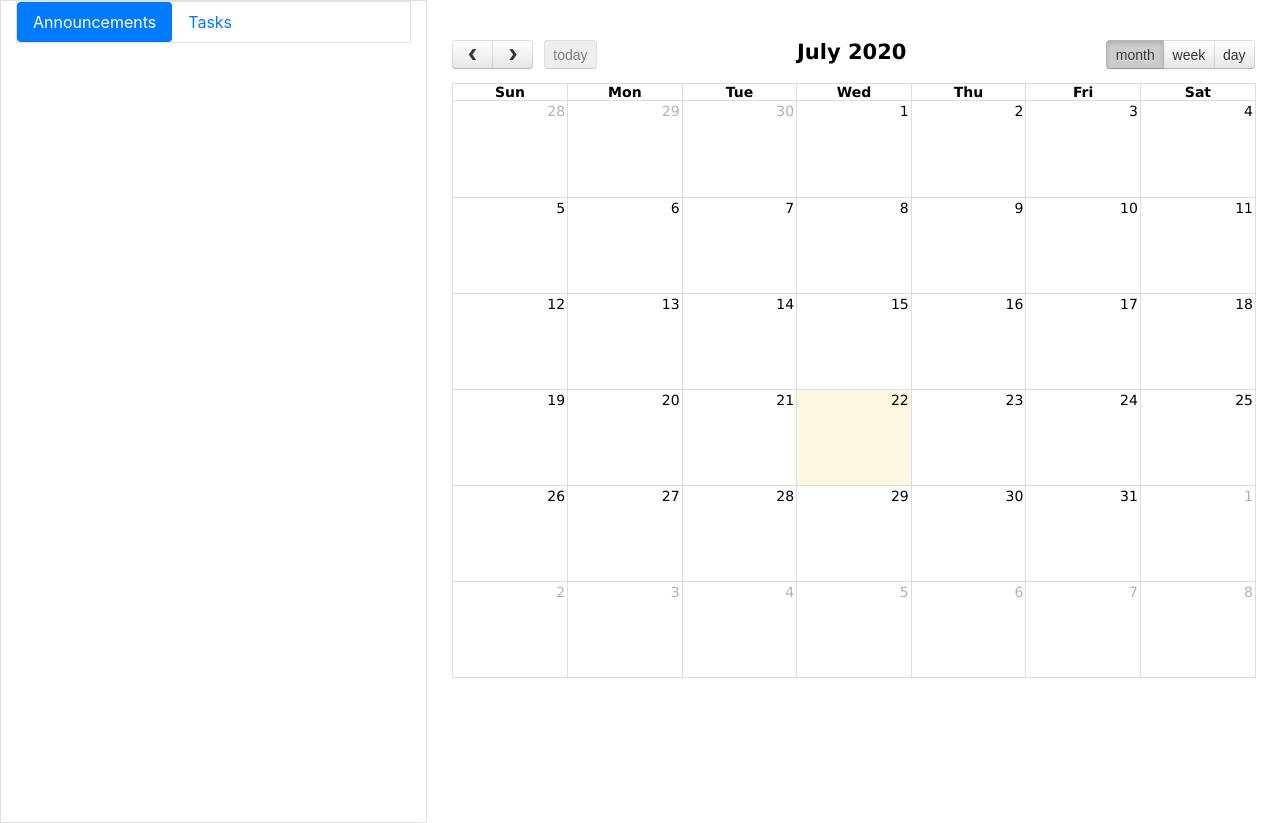
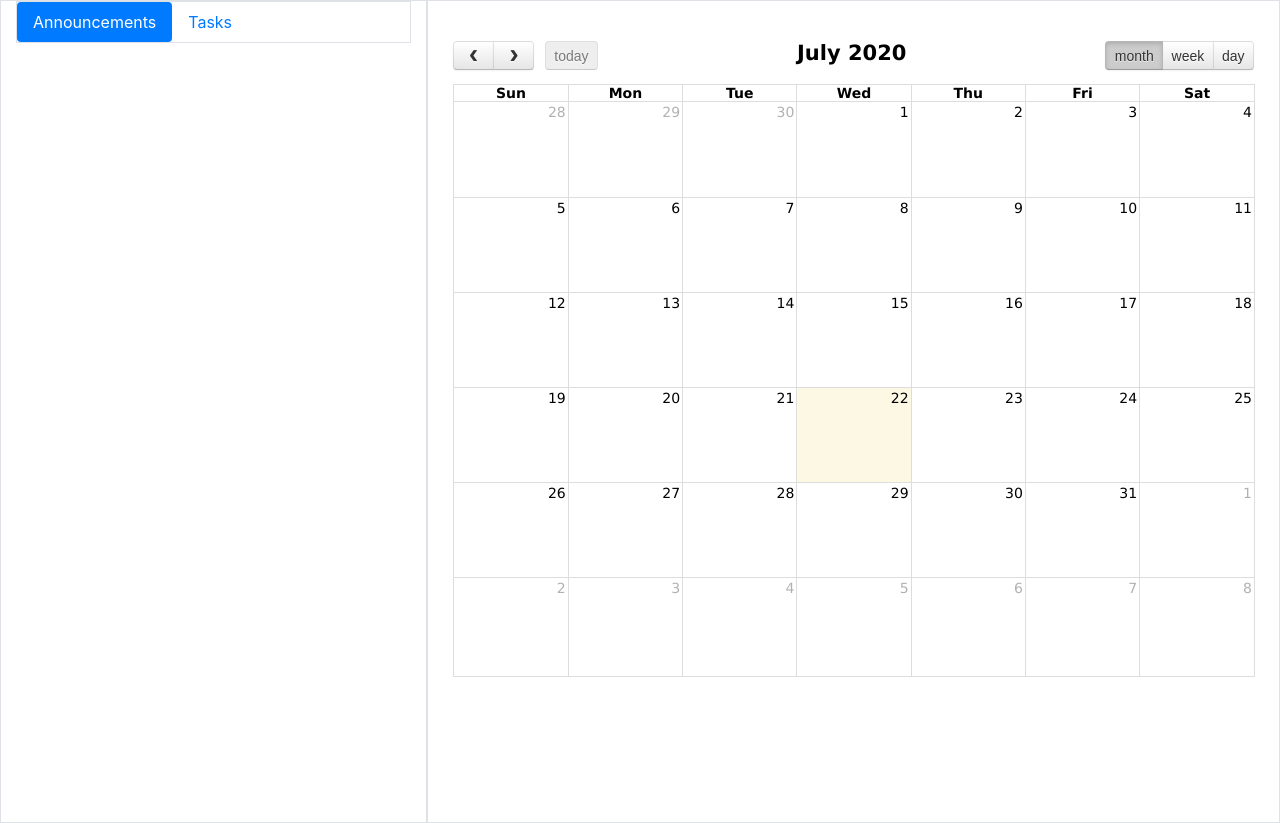
Before and after one commit to deyixtan/jackednroses, a Flask app: page / in a window 1280 px wide. Shown: the part 56-879 px from the top of the page. Run offline with Flask 2, Linux system fonts and the light colour scheme; a user stored in the database is signed in; tables that the repository leaves empty hold one stand-in row (values such as "Sample post"); some libraries are stand-ins or nearby versions.

Commit message:
Cleaned up core index.html

```diff
--- a/webapp/templates/index.html
+++ b/webapp/templates/index.html
@@ -2,51 +2,56 @@
 
 {% block app_content %}
     <div class="row">
+        <!-- User Feed -->
         <div class="col-md-4 border">
-            <ul class="nav nav-pills mb-3 border" id="pills-tab" role="tablist">
-                <li class="nav-item"><a class="nav-link active" id="pills-announcements-tab" data-toggle="pill" href="#pills-announcements" role="tab" aria-controls="pills-home" aria-selected="true">Announcements</a></li>
-                <li class="nav-item"><a class="nav-link" id="pills-tasks-tab" data-toggle="pill" href="#pills-tasks" role="tab" aria-controls="pills-tasks" aria-selected="false">Tasks</a></li>
+            <!-- Pill controls -->
+            <ul class="nav nav-pills border w-100">
+                <li class="nav-item"><a class="nav-link active" data-toggle="pill" href="#pills-announcements" role="tab">Announcements</a></li>
+                <li class="nav-item"><a class="nav-link" data-toggle="pill" href="#pills-tasks" role="tab">Tasks</a></li>
             </ul>
-
-            <div class="tab-content" id="pills-tabContent">
-                <div class="tab-pane fade show active" id="pills-announcements" role="tabpanel" aria-labelledby="pills-announcement-tab">
+            <!-- Pill contents -->
+            <div class="tab-content w-100">
+                <!-- Announcements -->
+                <div class="tab-pane fade show active" id="pills-announcements">
                     <div class="list-group">
                         {% for announcement in announcements %}
-                        <a href="#" class="list-group-item list-group-item-action flex-column align-items-start">
+                        <div class="list-group-item list-group-item-action flex-column align-items-start">
+                            <!-- Title -->
                             <div class="d-flex w-100 justify-content-between">
                                 <h5 class="mb-1">{{ announcement.title }}</h5>
                                 <small class="text-muted">{{ moment(announcement.timestamp).fromNow() }}</small>
                             </div>
+                            <!-- Body -->
                             {% for line in announcement.body.splitlines() %}
                             <p class="mb-1">{{ line }}</p>
                             {% endfor %}
+                            <!-- Footer -->
                             <small class="text-muted">{{ announcement.module.code.upper() }}</small>
-                        </a>
+                        </div>
                         {% endfor %}
                     </div>
                 </div>
-
-                <div class="tab-pane fade" id="pills-tasks" role="tabpanel" aria-labelledby="pills-tasks-tab">
+                <!-- Tasks -->
+                <div class="tab-pane fade" id="pills-tasks">
                     <div class="list-group">
                         {% for task in tasks %}
                         <a href="#" class="list-group-item list-group-item-action flex-column align-items-start">
+                            <!-- Title -->
                             <div class="d-flex w-100 justify-content-between">
                                 <h5 class="mb-1">{{ task.title }}</h5>
                                 <small class="text-muted">{{ moment(task.timestamp).fromNow() }}</small>
                             </div>
-
+                            <!-- Body -->
                             {% if task.location %}
                             <p class="mb-1 text-danger">Location: {{ task.location }}</p>
                             {% endif %}
-
                             {% if task.module_task_user[0].info %}
                             <p class="mb-1 text-danger">{{ task.module_task_user[0].info }}</p>
                             {% endif %}
-
                             {% for line in task.body.splitlines() %}
                             <p class="mb-1">{{ line }}</p>
                             {% endfor %}
-
+                            <!-- Footer -->
                             <small class="text-muted">{{ task.module.code.upper() }}</small>
                         </a>
                         {% endfor %}
@@ -54,8 +59,8 @@
                 </div>
             </div>
         </div>
-        <hr>
-        <div class="col-md-8">
+        <!-- Calendar -->
+        <div class="col-md-8 border">
             <div class="embed-responsive embed-responsive-1by1">
                 <iframe class="embed-responsive-item" src="{{ url_for('calendar.index') }}"></iframe>
             </div>
```
